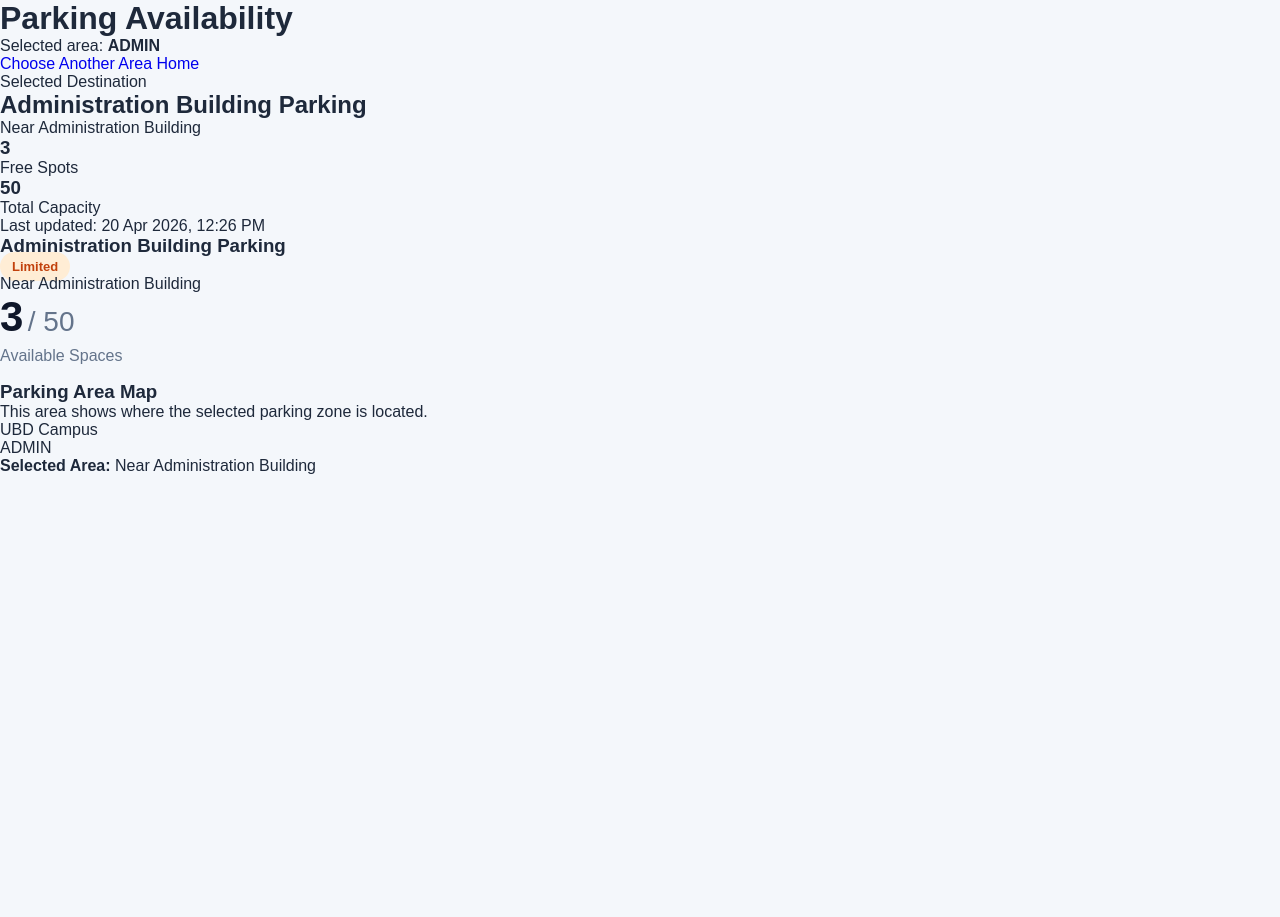
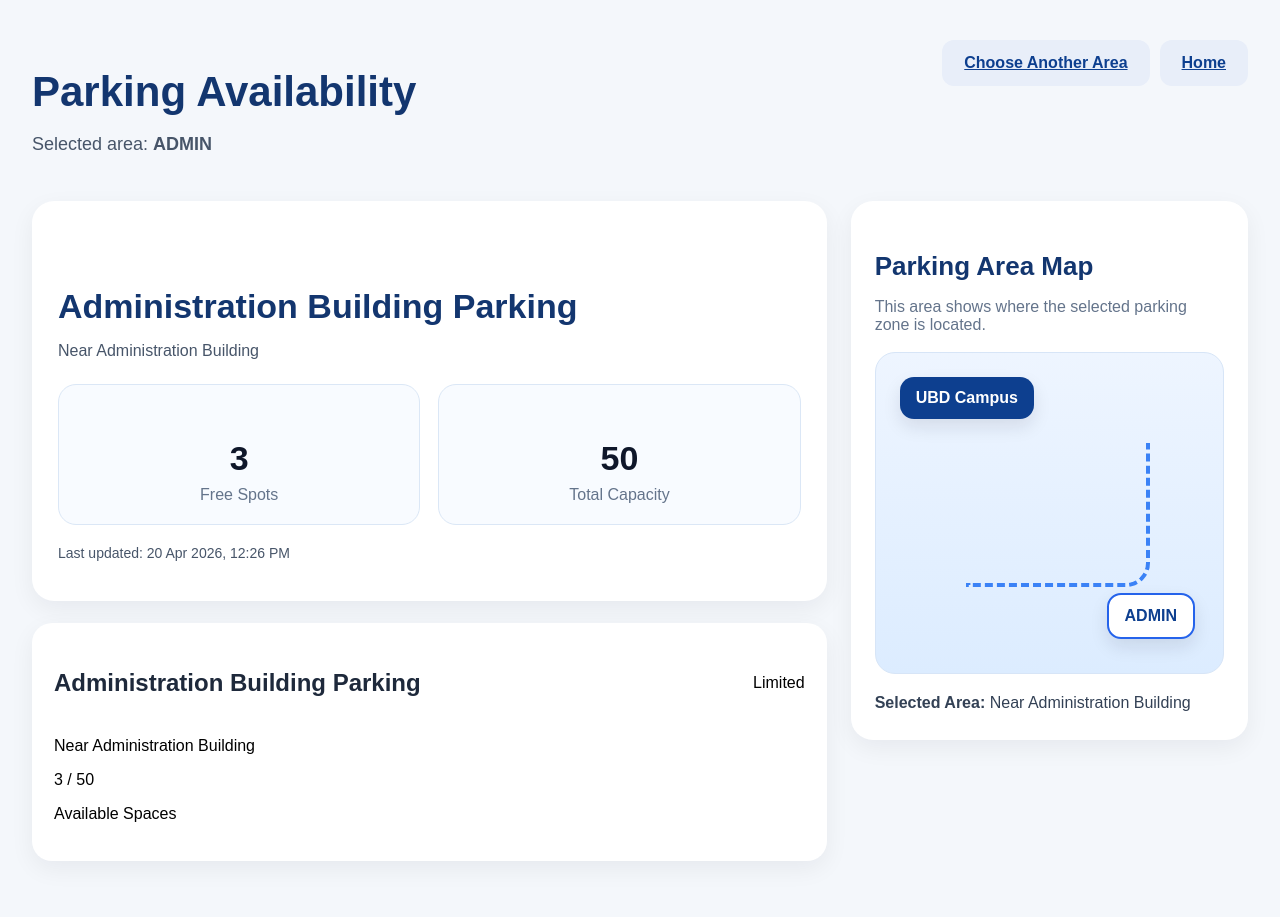
Before and after one commit to AimanSyafie/Smart-park, a Flask app: page /parking?destination=ADMIN in a window 1280 px wide. Before the commit the page ends 474 px from the top, so only its background shows below. Run offline with Flask 3, Linux system fonts and the light colour scheme; data comes from the database, SQL or seed files in the repository.

Commit message:
Update style.css

```diff
--- a/static/style.css
+++ b/static/style.css
@@ -1,121 +1,94 @@
-* {
+/* Landing page */
+.landing-body {
     margin: 0;
-    padding: 0;
-    box-sizing: border-box;
+    font-family: Arial, sans-serif;
+    background: #0b1f3a;
 }
 
-body {
-    font-family: Arial, sans-serif;
-    background: #f4f7fb;
-    color: #1e293b;
+.hero {
+    min-height: 100vh;
+    background: linear-gradient(135deg, rgba(8,44,92,0.92), rgba(14,84,160,0.78)),
+                url('https://images.unsplash.com/photo-1506521781263-d8422e82f27a?auto=format&fit=crop&w=1600&q=80') center/cover no-repeat;
+    display: flex;
+    align-items: center;
+    justify-content: center;
 }
 
-a {
-    text-decoration: none;
+.hero-overlay {
+    width: 100%;
+    padding: 40px;
 }
 
-/* Layout */
-.dashboard {
-    display: flex;
-    min-height: 100vh;
+.hero-content {
+    max-width: 720px;
+    margin: 0 auto;
+    text-align: center;
+    color: white;
 }
 
-/* Sidebar */
-.sidebar {
-    width: 270px;
-    background: linear-gradient(180deg, #082c5c, #0b3b77);
+.hero-tag {
+    display: inline-block;
+    background: rgba(255,255,255,0.14);
     color: white;
-    padding: 24px 18px;
-    display: flex;
-    flex-direction: column;
-    justify-content: space-between;
+    padding: 8px 14px;
+    border-radius: 999px;
+    font-size: 14px;
+    margin-bottom: 18px;
 }
 
-.brand {
-    display: flex;
-    align-items: center;
-    gap: 14px;
+.hero-content h1 {
+    font-size: 58px;
+    line-height: 1.1;
+    margin-bottom: 18px;
+}
+
+.hero-content p {
+    font-size: 20px;
+    line-height: 1.7;
+    color: #e6eefc;
     margin-bottom: 28px;
 }
 
-.brand-logo {
-    width: 52px;
-    height: 52px;
-    border-radius: 14px;
-    background: #ffffff22;
+.hero-actions {
     display: flex;
-    align-items: center;
     justify-content: center;
-    font-size: 24px;
-    font-weight: bold;
+    gap: 14px;
+    flex-wrap: wrap;
 }
 
-.brand h2 {
-    font-size: 24px;
-    margin-bottom: 4px;
+.primary-btn,
+.secondary-btn {
+    display: inline-block;
+    padding: 14px 22px;
+    border-radius: 12px;
+    font-weight: 700;
 }
 
-.brand p {
-    font-size: 13px;
-    color: #d7e3f5;
+.primary-btn {
+    background: #ffffff;
+    color: #0d3f8f;
 }
 
-.sidebar-nav {
-    display: flex;
-    flex-direction: column;
-    gap: 10px;
-    margin-bottom: 24px;
+.secondary-btn {
+    background: #e8eef9;
+    color: #0d3f8f;
 }
 
-.nav-item {
-    color: white;
-    padding: 14px 16px;
-    border-radius: 12px;
-    transition: 0.2s ease;
-    font-weight: 600;
+/* Shared pages */
+.selection-page,
+.result-page {
+    background: #f4f7fb;
+    min-height: 100vh;
+    font-family: Arial, sans-serif;
 }
 
-.nav-item:hover,
-.nav-item.active {
-    background: #1d5fc7;
+.page-shell {
+    max-width: 1280px;
+    margin: 0 auto;
+    padding: 32px 24px 48px;
 }
 
-.sidebar-box {
-    background: rgba(255,255,255,0.08);
-    padding: 18px;
-    border-radius: 16px;
-    margin-top: auto;
-    margin-bottom: 18px;
-}
-
-.sidebar-box h3 {
-    margin-bottom: 10px;
-    font-size: 18px;
-}
-
-.sidebar-box p {
-    font-size: 14px;
-    line-height: 1.6;
-    color: #e5eefb;
-}
-
-.sidebar-footer {
-    border-top: 1px solid rgba(255,255,255,0.15);
-    padding-top: 16px;
-    display: flex;
-    flex-direction: column;
-    gap: 4px;
-    color: #d7e3f5;
-    font-size: 13px;
-}
-
-/* Main */
-.main-content {
-    flex: 1;
-    padding: 28px;
-}
-
-.topbar {
+.simple-header {
     display: flex;
     justify-content: space-between;
     align-items: flex-start;
@@ -123,477 +96,255 @@
     margin-bottom: 28px;
 }
 
-.topbar h1 {
+.simple-header h1 {
     font-size: 42px;
     color: #13366f;
     margin-bottom: 8px;
 }
 
-.topbar p {
+.simple-header p {
+    color: #475569;
     font-size: 18px;
-    color: #475569;
 }
 
-.topbar-right {
+.header-actions {
     display: flex;
-    align-items: center;
-    gap: 16px;
+    gap: 10px;
     flex-wrap: wrap;
 }
 
-.updated-time {
-    font-size: 14px;
-    color: #475569;
-    background: white;
-    padding: 10px 14px;
-    border-radius: 12px;
-    box-shadow: 0 2px 10px rgba(0,0,0,0.05);
+/* Location cards */
+.location-grid {
+    display: grid;
+    grid-template-columns: repeat(3, 1fr);
+    gap: 22px;
 }
 
-.admin-btn,
-.back-btn {
-    background: #0d3f8f;
-    color: white;
-    padding: 12px 18px;
-    border-radius: 12px;
-    font-weight: 600;
-    display: inline-block;
+.location-card {
+    background: white;
+    border-radius: 22px;
+    padding: 24px;
+    box-shadow: 0 8px 24px rgba(15, 23, 42, 0.06);
+    color: #1e293b;
+    transition: transform 0.2s ease, box-shadow 0.2s ease;
 }
 
-/* Summary */
-.summary-grid {
-    display: grid;
-    grid-template-columns: repeat(4, 1fr);
-    gap: 18px;
-    margin-bottom: 24px;
+.location-card:hover {
+    transform: translateY(-5px);
+    box-shadow: 0 14px 30px rgba(15, 23, 42, 0.10);
 }
 
-.summary-card {
-    background: white;
-    border-radius: 18px;
-    padding: 22px;
+.location-icon {
+    width: 54px;
+    height: 54px;
+    border-radius: 16px;
+    background: #dbeafe;
+    color: #2563eb;
     display: flex;
     align-items: center;
-    gap: 16px;
-    box-shadow: 0 6px 20px rgba(15, 23, 42, 0.05);
+    justify-content: center;
+    font-weight: 700;
+    font-size: 22px;
+    margin-bottom: 18px;
 }
 
-.summary-card h3 {
-    font-size: 16px;
+.location-card h3 {
+    font-size: 24px;
     margin-bottom: 8px;
-    color: #334155;
+    color: #13366f;
 }
 
-.summary-value {
-    font-size: 34px;
-    font-weight: bold;
-    color: #0f172a;
+.location-card p {
+    font-size: 16px;
+    margin-bottom: 6px;
 }
 
-.summary-card span {
+.location-card span {
     color: #64748b;
     font-size: 14px;
 }
 
-.summary-icon {
-    width: 58px;
-    height: 58px;
-    border-radius: 50%;
-    font-size: 24px;
-    font-weight: bold;
-    display: flex;
-    align-items: center;
-    justify-content: center;
+/* Result page */
+.result-layout {
+    display: grid;
+    grid-template-columns: 2fr 1fr;
+    gap: 24px;
 }
 
-.blue {
-    background: #dbeafe;
-    color: #2563eb;
+.result-summary-card {
+    background: white;
+    border-radius: 22px;
+    padding: 26px;
+    margin-bottom: 22px;
+    box-shadow: 0 8px 24px rgba(15, 23, 42, 0.06);
 }
 
-.green {
-    background: #dcfce7;
-    color: #16a34a;
+.result-summary-card h2 {
+    font-size: 34px;
+    color: #13366f;
+    margin: 10px 0;
 }
 
-.orange {
-    background: #ffedd5;
-    color: #ea580c;
+.result-summary-card p {
+    color: #475569;
 }
 
-.red {
-    background: #fee2e2;
-    color: #dc2626;
+.result-stats {
+    display: grid;
+    grid-template-columns: repeat(2, 1fr);
+    gap: 18px;
+    margin-top: 24px;
 }
 
-/* Filter */
-.filter-panel {
-    background: white;
+.result-stat-box {
+    background: #f8fbff;
+    border: 1px solid #dbe7f6;
     border-radius: 18px;
     padding: 20px;
-    margin-bottom: 26px;
-    box-shadow: 0 6px 20px rgba(15, 23, 42, 0.05);
+    text-align: center;
 }
 
-.filter-form {
-    display: flex;
-    gap: 16px;
-    align-items: end;
-    flex-wrap: wrap;
+.result-stat-box h3 {
+    font-size: 34px;
+    color: #0f172a;
+    margin-bottom: 8px;
 }
 
-.form-group {
-    display: flex;
-    flex-direction: column;
-    gap: 8px;
+.result-stat-box span {
+    color: #64748b;
 }
 
-.search-grow {
-    flex: 1;
+.updated-note {
+    margin-top: 20px;
+    font-size: 14px;
+    color: #64748b;
 }
 
-.form-group label {
-    font-weight: 600;
-    color: #334155;
-    font-size: 14px;
+.result-zones {
+    display: grid;
+    gap: 18px;
 }
 
-.form-group select,
-.form-group input {
-    padding: 13px 14px;
-    border: 1px solid #dbe2ea;
-    border-radius: 12px;
-    min-width: 220px;
-    font-size: 15px;
-    outline: none;
-}
-
-.form-group input:focus,
-.form-group select:focus {
-    border-color: #2563eb;
-}
-
-.form-group button {
-    border: none;
-    background: #0d3f8f;
-    color: white;
-    padding: 13px 20px;
-    border-radius: 12px;
-    font-weight: 600;
-    cursor: pointer;
-}
-
-/* Section title */
-.section-title {
-    margin-bottom: 18px;
-}
-
-.section-title h2 {
-    font-size: 28px;
-    color: #13366f;
-}
-
-/* Parking cards */
-.parking-grid {
-    display: grid;
-    grid-template-columns: repeat(3, 1fr);
-    gap: 20px;
-}
-
-.parking-card {
+.result-zone-card {
     background: white;
     border-radius: 20px;
     padding: 22px;
-    box-shadow: 0 6px 20px rgba(15, 23, 42, 0.05);
+    box-shadow: 0 8px 24px rgba(15, 23, 42, 0.06);
 }
 
-.parking-card-top {
+.result-zone-top {
     display: flex;
     justify-content: space-between;
+    gap: 12px;
     align-items: center;
-    margin-bottom: 18px;
-}
-
-.zone-badge {
-    padding: 8px 12px;
-    border-radius: 999px;
-    font-size: 13px;
-    font-weight: 700;
-}
-
-.badge-green {
-    background: #dcfce7;
-    color: #15803d;
-}
-
-.badge-orange {
-    background: #ffedd5;
-    color: #c2410c;
-}
-
-.badge-red {
-    background: #fee2e2;
-    color: #b91c1c;
-}
-
-.parking-card h3 {
-    font-size: 24px;
-    line-height: 1.3;
-    margin-bottom: 10px;
-    color: #1e293b;
-}
-
-.location-text {
-    color: #64748b;
-    margin-bottom: 18px;
-    min-height: 42px;
-}
-
-.parking-metric {
-    margin-bottom: 6px;
-}
-
-.big-number {
-    font-size: 42px;
-    font-weight: 700;
-    color: #0f172a;
-}
-
-.total-number {
-    font-size: 28px;
-    color: #64748b;
-}
-
-.metric-label {
-    color: #64748b;
-    margin-bottom: 16px;
-}
-
-.progress-bar {
-    width: 100%;
-    height: 10px;
-    background: #e2e8f0;
-    border-radius: 999px;
-    overflow: hidden;
     margin-bottom: 12px;
 }
 
-.progress-fill {
-    height: 100%;
-    border-radius: 999px;
-}
-
-.fill-green {
-    background: #16a34a;
-}
-
-.fill-orange {
-    background: #f97316;
-}
-
-.fill-red {
-    background: #ef4444;
-}
-
-.card-footer-row {
-    display: flex;
-    justify-content: space-between;
-    color: #64748b;
-    font-size: 14px;
-}
-
-/* Status pills */
-.status-pill {
-    padding: 7px 12px;
-    border-radius: 999px;
-    font-size: 13px;
-    font-weight: 700;
-}
-
-.status-available {
-    background: #dcfce7;
-    color: #15803d;
-}
-
-.status-limited {
-    background: #ffedd5;
-    color: #c2410c;
-}
-
-.status-full {
-    background: #fee2e2;
-    color: #b91c1c;
-}
-
-/* Guide */
-.guide-section {
-    margin-top: 32px;
-}
-
-.guide-section h2 {
-    font-size: 28px;
-    margin-bottom: 18px;
-    color: #13366f;
-}
-
-.guide-grid {
-    display: grid;
-    grid-template-columns: repeat(3, 1fr);
-    gap: 18px;
-}
-
-.guide-card {
-    background: white;
-    border-radius: 18px;
-    padding: 20px;
-    display: flex;
-    align-items: center;
-    gap: 14px;
-    box-shadow: 0 6px 20px rgba(15, 23, 42, 0.05);
-}
-
-.guide-dot {
-    width: 16px;
-    height: 16px;
-    border-radius: 50%;
-    display: inline-block;
-}
-
-.guide-dot.green {
-    background: #16a34a;
-}
-
-.guide-dot.orange {
-    background: #f97316;
-}
-
-.guide-dot.red {
-    background: #ef4444;
-}
-
-.guide-card h4 {
-    margin-bottom: 6px;
-}
-
-/* Admin */
-.admin-page {
-    padding: 32px;
-    background: #f4f7fb;
-    min-height: 100vh;
-}
-
-.admin-header {
-    display: flex;
-    justify-content: space-between;
-    align-items: flex-start;
-    gap: 16px;
-    margin-bottom: 28px;
-}
-
-.admin-header h1 {
-    font-size: 36px;
-    color: #13366f;
-    margin-bottom: 8px;
-}
-
-.admin-header p {
-    color: #475569;
-}
-
-.admin-grid {
-    display: grid;
-    grid-template-columns: repeat(2, 1fr);
-    gap: 20px;
-}
-
-.admin-card {
-    background: white;
-    border-radius: 18px;
-    padding: 22px;
-    box-shadow: 0 6px 20px rgba(15, 23, 42, 0.05);
-}
-
-.admin-card h3 {
-    margin-bottom: 14px;
+.result-zone-card h3 {
     font-size: 24px;
     color: #1e293b;
 }
 
-.admin-card p {
-    margin-bottom: 10px;
-    color: #475569;
+/* Map panel */
+.map-panel {
+    display: block;
 }
 
-.admin-form {
-    margin-top: 16px;
-    display: flex;
-    flex-direction: column;
-    gap: 10px;
+.map-card {
+    background: white;
+    border-radius: 22px;
+    padding: 24px;
+    box-shadow: 0 8px 24px rgba(15, 23, 42, 0.06);
+    position: sticky;
+    top: 24px;
 }
 
-.admin-form label {
-    font-weight: 600;
+.map-card h3 {
+    font-size: 26px;
+    color: #13366f;
+    margin-bottom: 10px;
 }
 
-.admin-form input {
-    padding: 12px 14px;
-    border: 1px solid #dbe2ea;
-    border-radius: 12px;
-    font-size: 15px;
+.map-card p {
+    color: #64748b;
+    margin-bottom: 18px;
 }
 
-.admin-form button {
+.map-placeholder {
+    height: 320px;
+    border-radius: 20px;
+    background: linear-gradient(180deg, #eef5ff, #dcecff);
+    position: relative;
+    overflow: hidden;
+    border: 1px solid #d7e5f7;
+    margin-bottom: 16px;
+}
+
+.map-box {
+    position: absolute;
+    padding: 12px 16px;
+    border-radius: 14px;
+    font-weight: 700;
+    box-shadow: 0 8px 18px rgba(15, 23, 42, 0.10);
+}
+
+.map-main {
+    top: 24px;
+    left: 24px;
     background: #0d3f8f;
     color: white;
-    border: none;
-    padding: 12px 16px;
-    border-radius: 12px;
-    font-weight: 600;
-    cursor: pointer;
 }
 
-/* Empty state */
-.empty-state {
-    background: white;
-    border-radius: 18px;
-    padding: 30px;
-    text-align: center;
-    grid-column: 1 / -1;
-    box-shadow: 0 6px 20px rgba(15, 23, 42, 0.05);
+.map-selected {
+    right: 28px;
+    bottom: 34px;
+    background: #ffffff;
+    color: #0d3f8f;
+    border: 2px solid #2563eb;
+}
+
+.map-path {
+    position: absolute;
+    top: 90px;
+    left: 90px;
+    width: 180px;
+    height: 140px;
+    border-right: 4px dashed #3b82f6;
+    border-bottom: 4px dashed #3b82f6;
+    border-radius: 0 0 24px 0;
+}
+
+.map-caption {
+    color: #334155;
+    line-height: 1.6;
 }
 
 /* Responsive */
-@media (max-width: 1200px) {
-    .summary-grid {
+@media (max-width: 1100px) {
+    .location-grid {
         grid-template-columns: repeat(2, 1fr);
     }
 
-    .parking-grid {
-        grid-template-columns: repeat(2, 1fr);
+    .result-layout {
+        grid-template-columns: 1fr;
     }
 
-    .guide-grid {
+    .map-card {
+        position: static;
+    }
+}
+
+@media (max-width: 700px) {
+    .hero-content h1 {
+        font-size: 40px;
+    }
+
+    .simple-header {
+        flex-direction: column;
+    }
+
+    .location-grid,
+    .result-stats {
         grid-template-columns: 1fr;
     }
 }
-
-@media (max-width: 900px) {
-    .dashboard {
-        flex-direction: column;
-    }
-
-    .sidebar {
-        width: 100%;
-    }
-
-    .parking-grid,
-    .admin-grid,
-    .summary-grid {
-        grid-template-columns: 1fr;
-    }
-
-    .topbar,
-    .admin-header {
-        flex-direction: column;
-    }
-}
```
